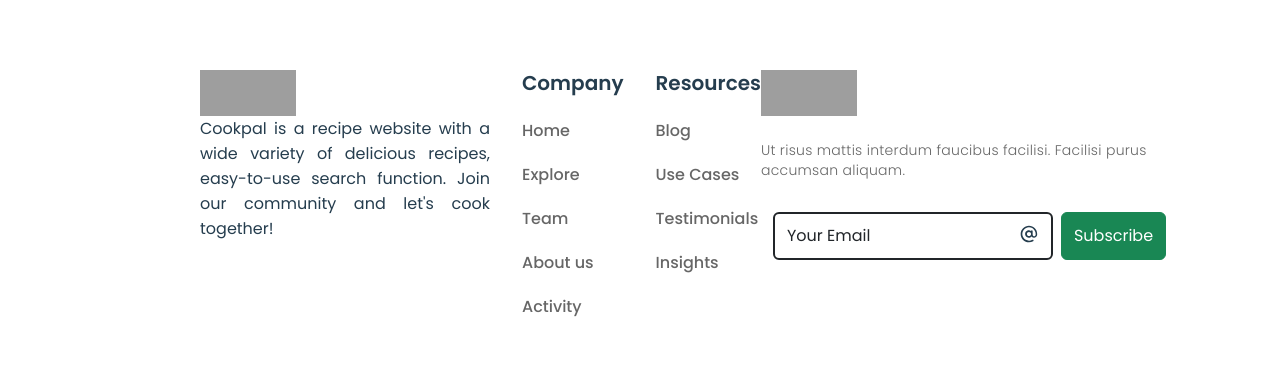
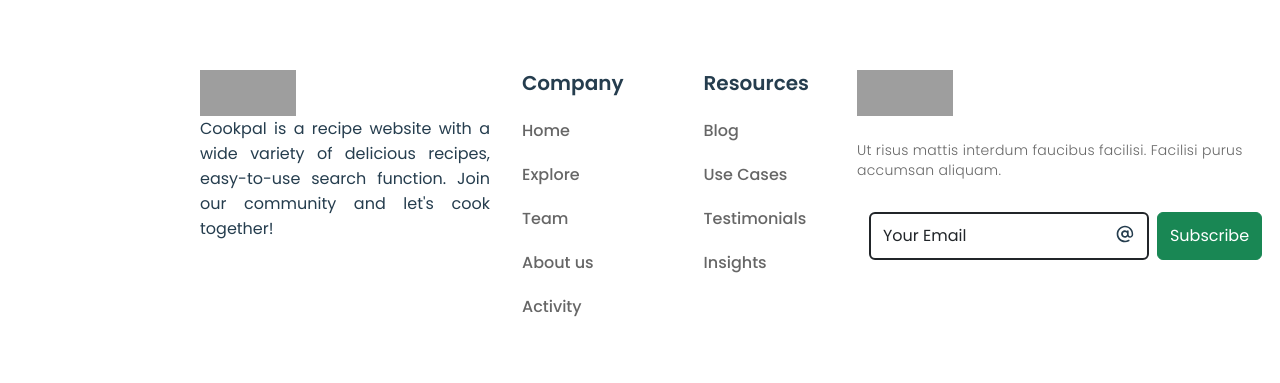
Before and after one commit to lordbakyarou/YumBook, a plain HTML site: page index.html in a window 1280 px wide. Shown: the part 2419-2802 px from the top of the page. Drawn offline with nearby package versions, Linux system fonts and the light colour scheme; grey boxes are pictures that could not be loaded.

```diff
--- a/index.html
+++ b/index.html
@@ -257,6 +257,7 @@
               cook together!
             </div>
           </div>
+          <div class="d-flex gap-5 me-5">
             <div class="company-pages">
               <ul>
                 <span>Company</span>
@@ -275,6 +276,7 @@
                 <li>Testimonials</li>
                 <li>Insights</li>
               </ul>
+            </div>
           </div>
           <div class="companyFooterSubscribe">
             <div class="company-footer-image"></div>
```
Lines whose indentation alone changed are shown as unchanged.
